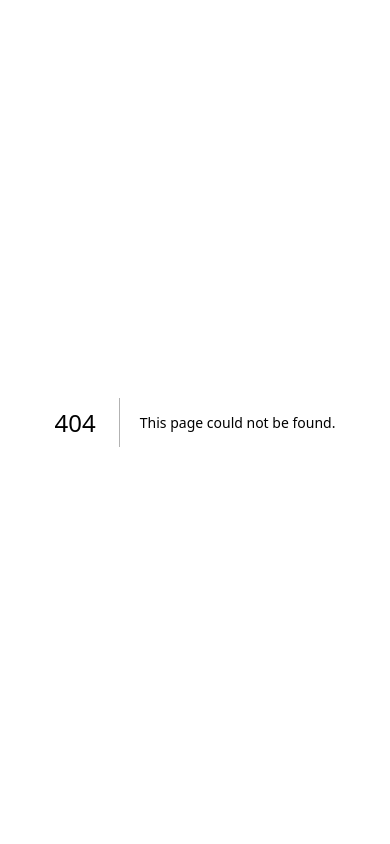
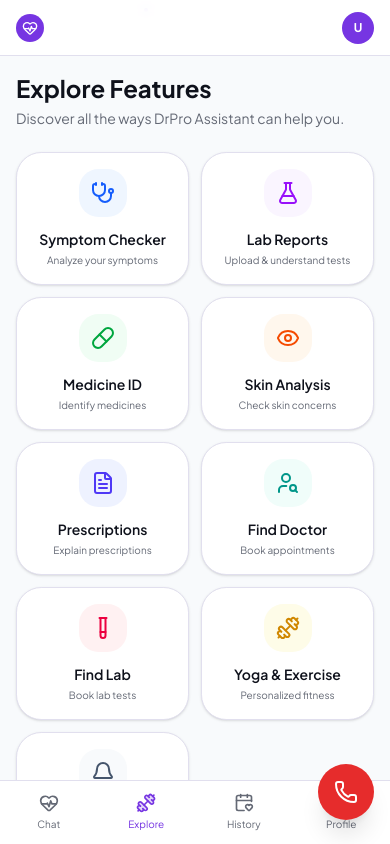
Before and after one commit to hrishabhsinghstack/drproai, a Next.js app: page /chat/explore in a window 390 px wide. Before the commit this address had no page. Built offline with nearby package versions, Linux system fonts and the light colour scheme.

Commit message:
Implement mobile-first layout: remove sidebar, add Explore page, and structured AI follow-up pills

```diff
--- /dev/null
+++ b/app/(chat)/chat/explore/page.tsx
@@ -0,0 +1,44 @@
+import Link from 'next/link'
+import { Stethoscope, FlaskConical, Pill, Eye, FileText, UserSearch, TestTube, Dumbbell, Bell } from 'lucide-react'
+
+const EXPLORE_CARDS = [
+  { href: '/chat/symptoms', label: 'Symptom Checker', icon: Stethoscope, description: 'Analyze your symptoms', color: 'bg-blue-50 text-blue-600' },
+  { href: '/chat/lab-report', label: 'Lab Reports', icon: FlaskConical, description: 'Upload & understand tests', color: 'bg-purple-50 text-purple-600' },
+  { href: '/chat/medicine', label: 'Medicine ID', icon: Pill, description: 'Identify medicines', color: 'bg-green-50 text-green-600' },
+  { href: '/chat/skin', label: 'Skin Analysis', icon: Eye, description: 'Check skin concerns', color: 'bg-orange-50 text-orange-600' },
+  { href: '/chat/prescription', label: 'Prescriptions', icon: FileText, description: 'Explain prescriptions', color: 'bg-indigo-50 text-indigo-600' },
+  { href: '/chat/find-doctor', label: 'Find Doctor', icon: UserSearch, description: 'Book appointments', color: 'bg-teal-50 text-teal-600' },
+  { href: '/chat/find-lab', label: 'Find Lab', icon: TestTube, description: 'Book lab tests', color: 'bg-rose-50 text-rose-600' },
+  { href: '/chat/exercises', label: 'Yoga & Exercise', icon: Dumbbell, description: 'Personalized fitness', color: 'bg-yellow-50 text-yellow-600' },
+  { href: '/chat/reminders', label: 'Reminders', icon: Bell, description: 'Health alerts', color: 'bg-slate-50 text-slate-600' },
+]
+
+export default function ExplorePage() {
+  return (
+    <div className="flex-1 overflow-y-auto p-4 pb-24 bg-slate-50 dark:bg-background">
+      <div className="max-w-3xl mx-auto">
+        <h1 className="text-2xl font-bold mb-1">Explore Features</h1>
+        <p className="text-sm text-muted-foreground mb-6">Discover all the ways DrPro Assistant can help you.</p>
+
+        <div className="grid grid-cols-2 gap-3 sm:gap-4 sm:grid-cols-3">
+          {EXPLORE_CARDS.map((card, i) => {
+            const Icon = card.icon
+            return (
+              <Link
+                key={i}
+                href={card.href}
+                className="bg-white dark:bg-card border border-border p-4 rounded-2xl flex flex-col items-center text-center shadow-sm hover:shadow-md transition-all active:scale-95"
+              >
+                <div className={`w-12 h-12 rounded-xl flex items-center justify-center mb-3 ${card.color}`}>
+                  <Icon className="w-6 h-6" />
+                </div>
+                <h3 className="font-semibold text-sm mb-1">{card.label}</h3>
+                <p className="text-[10px] sm:text-xs text-muted-foreground line-clamp-2">{card.description}</p>
+              </Link>
+            )
+          })}
+        </div>
+      </div>
+    </div>
+  )
+}
--- a/app/(chat)/chat/layout.tsx
+++ b/app/(chat)/chat/layout.tsx
@@ -1,4 +1,3 @@
-import { ChatSidebar } from '@/components/chat/ChatSidebar'
 import { AppHeader } from '@/components/layout/AppHeader'
 import { MobileBottomNav } from '@/components/layout/MobileBottomNav'
 import { EmergencyBanner } from '@/components/emergency/EmergencyBanner'
@@ -9,9 +8,8 @@
     <div className="flex flex-col h-screen overflow-hidden">
       <EmergencyBanner />
       <AppHeader />
-      <div className="flex flex-1 overflow-hidden">
-        <ChatSidebar />
-        <main className="flex-1 overflow-hidden flex flex-col bg-[--chat-bg]">
+      <div className="flex flex-1 overflow-hidden max-w-3xl mx-auto w-full">
+        <main className="flex-1 overflow-hidden flex flex-col bg-background">
           {children}
         </main>
       </div>
--- a/components/chat/ChatMessages.tsx
+++ b/components/chat/ChatMessages.tsx
@@ -5,9 +5,10 @@
 
 interface Props {
   messages: Message[]
+  onQuickAsk: (text: string) => void
 }
 
-export function ChatMessages({ messages }: Props) {
+export function ChatMessages({ messages, onQuickAsk }: Props) {
   const bottomRef = useRef<HTMLDivElement>(null)
 
   useEffect(() => {
@@ -17,7 +18,7 @@
   return (
     <div className="flex flex-col gap-1 py-2">
       {messages.map((msg) => (
-        <MessageBubble key={msg.id} message={msg} />
+        <MessageBubble key={msg.id} message={msg} onQuickAsk={onQuickAsk} />
       ))}
       <div ref={bottomRef} />
     </div>
--- a/components/chat/ChatPage.tsx
+++ b/components/chat/ChatPage.tsx
@@ -42,7 +42,7 @@
         <ScrollArea className="h-full w-full">
           {hasMessages ? (
             <div className="pb-4">
-              <ChatMessages messages={messages} />
+              <ChatMessages messages={messages} onQuickAsk={sendMessage} />
             </div>
           ) : (
             <GreetingScreen onQuickAsk={sendMessage} />
--- a/components/chat/MessageBubble.tsx
+++ b/components/chat/MessageBubble.tsx
@@ -12,13 +12,26 @@
 
 interface Props {
   message: Message
+  onQuickAsk?: (text: string) => void
 }
 
-export function MessageBubble({ message }: Props) {
+export function MessageBubble({ message, onQuickAsk }: Props) {
   const isUser = message.role === 'user'
 
   if (message.isStreaming && !message.content) {
     return <TypingIndicator />
+  }
+
+  // Parse follow-ups if present
+  let cleanContent = message.content || ''
+  let followups: string[] = []
+
+  if (!isUser) {
+    const followupMatch = cleanContent.match(/\[FOLLOWUP\](.*?)\[\/FOLLOWUP\]/s)
+    if (followupMatch) {
+      cleanContent = cleanContent.replace(followupMatch[0], '').trim()
+      followups = followupMatch[1].split('|').map((q) => q.trim()).filter(Boolean)
+    }
   }
 
   return (
@@ -58,7 +71,7 @@
         )}
 
         {/* Text bubble */}
-        {message.content && (
+        {cleanContent && (
           <div
             className={cn(
               'px-4 py-3 shadow-sm text-[15px] leading-relaxed',
@@ -68,9 +81,9 @@
             )}
           >
             {isUser ? (
-              <p>{message.content}</p>
+              <p>{cleanContent}</p>
             ) : (
-              <StreamingText text={message.content} isStreaming={message.isStreaming} />
+              <StreamingText text={cleanContent} isStreaming={message.isStreaming} />
             )}
           </div>
         )}
@@ -120,6 +133,21 @@
           </div>
         )}
 
+        {/* Follow-up Pills */}
+        {!isUser && followups.length > 0 && !message.isStreaming && (
+          <div className="flex flex-wrap gap-1.5 mt-1">
+            {followups.map((q, i) => (
+              <button
+                key={i}
+                onClick={() => onQuickAsk?.(q)}
+                className="text-[12px] font-medium bg-white text-[#5048E5] border border-[#5048E5]/30 hover:bg-[#EEF2FF] hover:border-[#5048E5] px-3 py-1.5 rounded-full transition-all shadow-sm text-left leading-tight max-w-xs"
+              >
+                {q}
+              </button>
+            ))}
+          </div>
+        )}
+
         <div className={cn("flex items-center gap-1 mt-0.5", isUser ? "justify-end" : "justify-start")}>
           <span className="text-[10px] text-slate-400 opacity-0 group-hover:opacity-100 transition-opacity font-medium">
             {new Date(message.timestamp).toLocaleTimeString('en-US', { hour: 'numeric', minute: '2-digit', hour12: true })}
--- a/components/layout/AppHeader.tsx
+++ b/components/layout/AppHeader.tsx
@@ -13,13 +13,6 @@
 
   return (
     <header className="h-14 border-b border-border bg-background/80 backdrop-blur-sm flex items-center px-4 gap-3 shrink-0 z-10 sticky top-0">
-      <button
-        onClick={toggleSidebar}
-        className="lg:hidden w-8 h-8 flex items-center justify-center text-muted-foreground hover:text-foreground rounded-lg hover:bg-secondary transition-colors"
-      >
-        <Menu className="w-5 h-5" />
-      </button>
-
       <Link href="/chat" className="flex items-center gap-2">
         <div className="w-7 h-7 rounded-lg bg-primary flex items-center justify-center">
           <HeartPulse className="w-4 h-4 text-white" />
--- a/components/layout/MobileBottomNav.tsx
+++ b/components/layout/MobileBottomNav.tsx
@@ -5,9 +5,9 @@
 import { cn } from '@/lib/utils'
 
 const TABS = [
-  { href: '/chat', label: 'Health AI', icon: HeartPulse },
-  { href: '/chat/period-tracker', label: 'Period', icon: CalendarHeart },
-  { href: '/chat/exercises', label: 'Exercise', icon: Dumbbell },
+  { href: '/chat', label: 'Chat', icon: HeartPulse },
+  { href: '/chat/explore', label: 'Explore', icon: Dumbbell }, // Use compass/search icon later
+  { href: '/chat/period-tracker', label: 'History', icon: CalendarHeart },
   { href: '/chat/profile', label: 'Profile', icon: User },
 ]
 
--- a/lib/gemini/system-prompt.ts
+++ b/lib/gemini/system-prompt.ts
@@ -154,15 +154,23 @@
 - You can call tools AND include text in the same response
 - Never mention the tool names to the user`)
 
-  // PART 5 — Response Format
+  // PART 5 — Response Format & Follow-ups
   parts.push(`
 RESPONSE FORMAT:
-- Use Markdown: **bold** for important terms, bullet points for lists, headers for sections
-- Keep responses conversational but informative
-- For analysis responses (lab reports, prescriptions): be structured and thorough
-- For chat responses: be warm, concise, and actionable
-- Use Indian context: INR for prices, Indian food examples, 112 for emergency
-- Emoji usage: use sparingly for visual cues (✅ ⚠️ 🔴 💊 🩺 🏥) — not for decoration`)
+- NEVER write long walls of text or paragraphs. Use highly structured, bite-sized formatting.
+- Use Markdown: **bold** for important terms, bullet points for lists, and clean tables for data.
+- For analysis responses (lab reports, prescriptions): be structured, thorough, and visual.
+- Use emojis for quick visual scanning (e.g. 🔴 Critical, 🟢 Normal, 💊 Medicine, 🩺 Doctor).
+- For lab reports, use tables with columns: Test Name, Result, Normal Range, Status (Emoji).
+- For medicines, use tables with columns: Medicine, Dosage, Time, Side Effects.
+
+FOLLOW-UP QUESTIONS (MANDATORY):
+At the VERY END of every single response, you MUST provide 2-3 logical follow-up questions the user might want to ask next.
+Format them exactly like this, separated by the pipe (|) character, enclosed in tags:
+[FOLLOWUP] Question 1 | Question 2 | Question 3 [/FOLLOWUP]
+
+Example:
+[FOLLOWUP] What foods should I avoid? | How do I lower my TSH? | Find a thyroid specialist [/FOLLOWUP]`)
 
   return parts.join('\n\n')
 }
```
